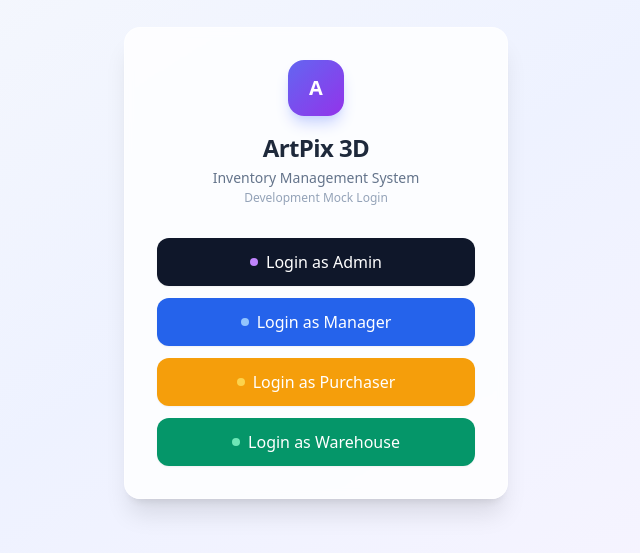
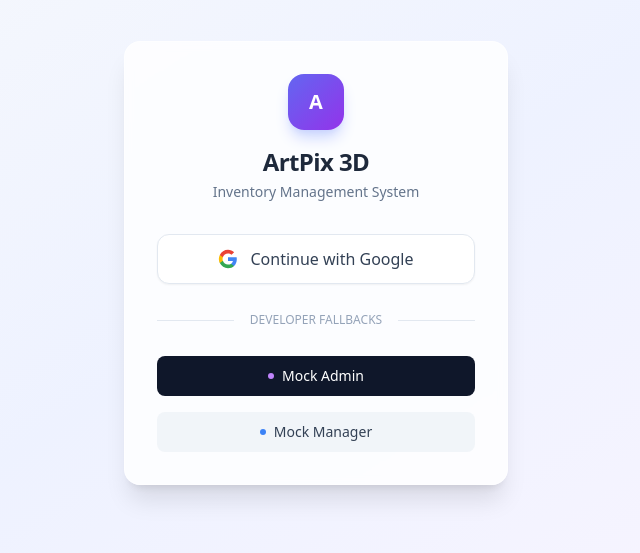
Before and after one commit to megafartCc/artpixinventory, a Next.js app: page /en/login in a window 1280 px wide. Shown: the part 137-690 px from the top of the page, without its empty margins (324-964 px from the left). Built offline with nearby package versions, Linux system fonts and the light colour scheme.

Commit message:
Implement actual Google OAuth Provider and Products Catalog Page

```diff
--- a/src/app/[locale]/(app)/products/page.tsx
+++ b/src/app/[locale]/(app)/products/page.tsx
@@ -1,10 +1,128 @@
-export default function ProductsPage() {
+import { getTranslations } from "next-intl/server";
+import prisma from "@/lib/prisma";
+import { CopyPlus, Search, Filter, MoreHorizontal } from "lucide-react";
+
+export default async function ProductsPage() {
+  const t = await getTranslations("Navigation");
+  const products = await prisma.product.findMany({
+    include: {
+      categories: {
+        include: {
+          category: true
+        }
+      },
+      stockLevels: true,
+    },
+  });
+
   return (
-    <div className="p-6 lg:p-8">
-      <h1 className="text-2xl font-bold text-slate-800">Products</h1>
-      <p className="text-slate-500 mt-1">Product catalog management — Coming in Session 4</p>
-      <div className="mt-8 bg-white rounded-xl border border-slate-200 p-12 text-center text-slate-400">
-        <p>Product listing, search, and CRUD operations will be built here.</p>
+    <div className="p-6 lg:p-8 h-full flex flex-col">
+      <div className="flex flex-col sm:flex-row justify-between items-start sm:items-center gap-4 mb-8">
+        <div>
+          <h1 className="text-2xl font-bold text-slate-800">{t("products")}</h1>
+          <p className="text-slate-500 mt-1 text-sm">
+            Manage your master catalog and view global stock levels.
+          </p>
+        </div>
+        <button className="bg-indigo-600 hover:bg-indigo-700 text-white px-4 py-2.5 rounded-lg font-medium text-sm transition-colors flex items-center gap-2 shadow-sm">
+          <CopyPlus className="w-4 h-4" />
+          Add Product
+        </button>
+      </div>
+
+      <div className="bg-white rounded-xl border border-slate-200 shadow-sm flex flex-col flex-1 overflow-hidden">
+        {/* Toolbar */}
+        <div className="p-4 border-b border-slate-100 flex gap-3">
+          <div className="relative flex-1 max-w-md">
+            <Search className="w-4 h-4 text-slate-400 absolute left-3 top-1/2 -translate-y-1/2" />
+            <input
+              type="text"
+              placeholder="Search by SKU or Name..."
+              className="w-full pl-9 pr-4 py-2 bg-slate-50 border border-slate-200 rounded-lg text-sm focus:outline-none focus:ring-2 focus:ring-indigo-500 focus:bg-white transition-all"
+            />
+          </div>
+          <button className="px-4 py-2 border border-slate-200 text-slate-600 rounded-lg text-sm font-medium hover:bg-slate-50 flex items-center gap-2 transition-colors">
+            <Filter className="w-4 h-4" />
+            Filters
+          </button>
+        </div>
+
+        {/* Generic Data Grid - Responsive overflow */}
+        <div className="flex-1 overflow-auto">
+          <table className="w-full text-sm text-left">
+            <thead className="text-xs text-slate-500 uppercase bg-slate-50 sticky top-0 z-10 border-b border-slate-200">
+              <tr>
+                <th className="px-6 py-3 font-medium">SKU</th>
+                <th className="px-6 py-3 font-medium">Name</th>
+                <th className="px-6 py-3 font-medium">Category</th>
+                <th className="px-6 py-3 font-medium">Global Stock</th>
+                <th className="px-6 py-3 font-medium">Dimensions</th>
+                <th className="px-6 py-3 font-medium text-right">Actions</th>
+              </tr>
+            </thead>
+            <tbody className="divide-y divide-slate-100">
+              {products.length === 0 ? (
+                <tr>
+                  <td colSpan={6} className="px-6 py-12 text-center text-slate-500">
+                    No products found in the catalog.
+                  </td>
+                </tr>
+              ) : (
+                products.map((product) => {
+                  const globalStock = product.stockLevels.reduce(
+                    (acc, curr) => acc + curr.quantity,
+                    0
+                  );
+                  return (
+                    <tr
+                      key={product.id}
+                      className="hover:bg-slate-50 transition-colors group cursor-pointer"
+                    >
+                      <td className="px-6 py-4 font-mono text-xs text-slate-600">
+                        {product.compoundId}
+                      </td>
+                      <td className="px-6 py-4 font-medium text-slate-900">
+                        {product.name}
+                      </td>
+                      <td className="px-6 py-4">
+                        <div className="flex flex-wrap gap-1">
+                          {product.categories.length === 0 ? (
+                            <span className="px-2 py-1 bg-slate-100 text-slate-600 rounded text-xs">Uncategorized</span>
+                          ) : (
+                            product.categories.map(pc => (
+                              <span key={pc.categoryId} className="px-2 py-1 bg-slate-100 text-slate-600 rounded text-xs">
+                                {pc.category.name}
+                              </span>
+                            ))
+                          )}
+                        </div>
+                      </td>
+                      <td className="px-6 py-4">
+                        <span
+                          className={`font-medium ${
+                            globalStock > 0 ? "text-emerald-600" : "text-rose-500"
+                          }`}
+                        >
+                          {globalStock} units
+                        </span>
+                      </td>
+                      <td className="px-6 py-4 text-slate-500 text-xs">
+                        {product.length && product.width && product.height
+                          ? `${product.length}x${product.width}x${product.height} ${product.dimensionUnit}`
+                          : "N/A"}
+                      </td>
+                      <td className="px-6 py-4 text-right">
+                        <button className="text-slate-400 hover:text-slate-700 p-1 opacity-0 group-hover:opacity-100 transition-opacity">
+                          <MoreHorizontal className="w-5 h-5" />
+                        </button>
+                      </td>
+                    </tr>
+                  );
+                })
+              )}
+            </tbody>
+          </table>
+        </div>
       </div>
     </div>
   );
--- a/src/app/[locale]/(auth)/login/page.tsx
+++ b/src/app/[locale]/(auth)/login/page.tsx
@@ -6,13 +6,18 @@ import { useState } from "react";
 export default function LoginPage() {
   const [loading, setLoading] = useState<string | null>(null);
 
-  const handleLogin = async (role: string) => {
+  const handleOAuthLogin = async () => {
+    setLoading('google');
+    await signIn("google", { callbackUrl: "/" });
+  };
+
+  const handleMockLogin = async (role: string) => {
     setLoading(role);
     await signIn("credentials", { role, callbackUrl: "/" });
   };
 
   return (
-    <div className="flex items-center justify-center min-h-screen bg-gradient-to-br from-slate-50 via-indigo-50 to-purple-50">
+    <div className="flex items-center justify-center min-h-screen bg-gradient-to-br from-slate-50 via-indigo-50 to-purple-50 p-4">
       <div className="p-8 bg-white/80 backdrop-blur-sm shadow-xl rounded-2xl max-w-sm w-full border border-white/50">
         <div className="text-center mb-8">
           <div className="w-14 h-14 rounded-2xl bg-gradient-to-br from-indigo-500 to-purple-600 flex items-center justify-center mx-auto mb-4 shadow-lg shadow-indigo-200">
@@ -20,44 +25,45 @@ export default function LoginPage() {
           </div>
           <h1 className="text-2xl font-bold text-slate-800 tracking-tight">ArtPix 3D</h1>
           <p className="text-sm text-slate-500 mt-1">Inventory Management System</p>
-          <p className="text-xs text-slate-400 mt-0.5">Development Mock Login</p>
         </div>
 
-        <div className="space-y-3">
+        <div className="space-y-4">
           <button
             disabled={!!loading}
-            onClick={() => handleLogin('admin')}
-            className="w-full py-3 px-4 bg-slate-900 hover:bg-slate-800 text-white font-medium rounded-xl transition-all duration-200 flex items-center justify-center gap-2 disabled:opacity-50 shadow-sm hover:shadow-md"
+            onClick={handleOAuthLogin}
+            className="w-full py-3 px-4 bg-white hover:bg-slate-50 text-slate-700 font-medium rounded-xl transition-all duration-200 flex items-center justify-center gap-3 disabled:opacity-50 shadow-sm hover:shadow-md border border-slate-200"
           >
-            <span className="w-2 h-2 rounded-full bg-purple-400" />
-            {loading === 'admin' ? "Signing in..." : "Login as Admin"}
+            <svg viewBox="0 0 24 24" className="w-5 h-5 flex-shrink-0" xmlns="http://www.w3.org/2000/svg">
+              <path d="M22.56 12.25c0-.78-.07-1.53-.2-2.25H12v4.26h5.92c-.26 1.37-1.04 2.53-2.21 3.31v2.77h3.57c2.08-1.92 3.28-4.74 3.28-8.09z" fill="#4285F4"/>
+              <path d="M12 23c2.97 0 5.46-.98 7.28-2.66l-3.57-2.77c-.98.66-2.23 1.06-3.71 1.06-2.86 0-5.29-1.93-6.16-4.53H2.18v2.84C3.99 20.53 7.7 23 12 23z" fill="#34A853"/>
+              <path d="M5.84 14.09c-.22-.66-.35-1.36-.35-2.09s.13-1.43.35-2.09V7.07H2.18C1.43 8.55 1 10.22 1 12s.43 3.45 1.18 4.93l2.85-2.22.81-.62z" fill="#FBBC05"/>
+              <path d="M12 5.38c1.62 0 3.06.56 4.21 1.64l3.15-3.15C17.45 2.09 14.97 1 12 1 7.7 1 3.99 3.47 2.18 7.07l3.66 2.84c.87-2.6 3.3-4.53 6.16-4.53z" fill="#EA4335"/>
+            </svg>
+            {loading === 'google' ? "Signing in..." : "Continue with Google"}
+          </button>
+
+          <div className="relative py-3 flex items-center">
+            <div className="flex-grow border-t border-slate-200"></div>
+            <span className="flex-shrink-0 mx-4 text-xs font-medium text-slate-400">DEVELOPER FALLBACKS</span>
+            <div className="flex-grow border-t border-slate-200"></div>
+          </div>
+
+          <button
+            disabled={!!loading}
+            onClick={() => handleMockLogin('admin')}
+            className="w-full py-2.5 px-4 bg-slate-900 hover:bg-slate-800 text-white text-sm font-medium rounded-lg transition-all flex items-center justify-center gap-2 disabled:opacity-50"
+          >
+            <span className="w-1.5 h-1.5 rounded-full bg-purple-400" />
+            Mock Admin
           </button>
 
           <button
             disabled={!!loading}
-            onClick={() => handleLogin('manager')}
-            className="w-full py-3 px-4 bg-blue-600 hover:bg-blue-700 text-white font-medium rounded-xl transition-all duration-200 flex items-center justify-center gap-2 disabled:opacity-50 shadow-sm hover:shadow-md"
+            onClick={() => handleMockLogin('manager')}
+            className="w-full py-2.5 px-4 bg-slate-100 hover:bg-slate-200 text-slate-700 text-sm font-medium rounded-lg transition-all flex items-center justify-center gap-2 disabled:opacity-50"
           >
-            <span className="w-2 h-2 rounded-full bg-blue-300" />
-            {loading === 'manager' ? "Signing in..." : "Login as Manager"}
-          </button>
-
-          <button
-            disabled={!!loading}
-            onClick={() => handleLogin('purchaser')}
-            className="w-full py-3 px-4 bg-amber-500 hover:bg-amber-600 text-white font-medium rounded-xl transition-all duration-200 flex items-center justify-center gap-2 disabled:opacity-50 shadow-sm hover:shadow-md"
-          >
-            <span className="w-2 h-2 rounded-full bg-amber-300" />
-            {loading === 'purchaser' ? "Signing in..." : "Login as Purchaser"}
-          </button>
-
-          <button
-            disabled={!!loading}
-            onClick={() => handleLogin('warehouse')}
-            className="w-full py-3 px-4 bg-emerald-600 hover:bg-emerald-700 text-white font-medium rounded-xl transition-all duration-200 flex items-center justify-center gap-2 disabled:opacity-50 shadow-sm hover:shadow-md"
-          >
-            <span className="w-2 h-2 rounded-full bg-emerald-300" />
-            {loading === 'warehouse' ? "Signing in..." : "Login as Warehouse"}
+            <span className="w-1.5 h-1.5 rounded-full bg-blue-500" />
+            Mock Manager
           </button>
         </div>
       </div>
```
Also changed, not shown: src/lib/auth.ts (+16 -0 lines).
